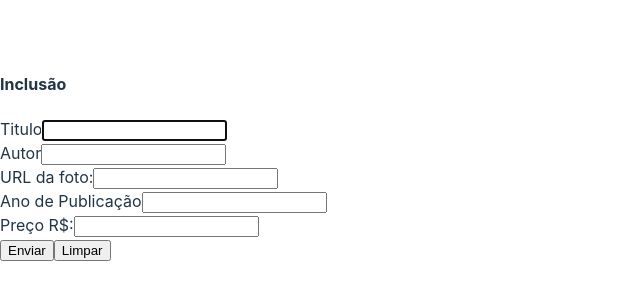
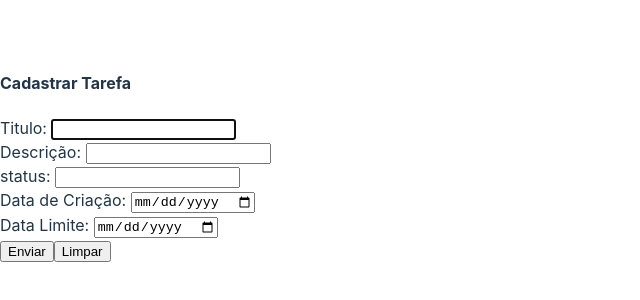
Before and after one commit to AliceMed03/gestao_tarefas2023_front, a React (Vite) app: page / in a window 1280 px wide. Shown: the part 244-544 px from the top of the page, without its empty margins (0-640 px from the left). Built offline with nearby package versions, Linux system fonts and the light colour scheme.

Commit message:
ajuste para tarefa

```diff
--- a/src/components/cadastrar_tarefa.jsx
+++ b/src/components/cadastrar_tarefa.jsx
@@ -6,57 +6,54 @@ import { useState } from "react";
 //register serve para definir os nomes dos campos do form (validações)
 //handleSubmit, para indicar o método a ser acionado no evento onSubmit do form
 //form onSubmit={handleSubmit(salvar)}
-const InclusaoLivros = () => {
+const Cadastrar_tarefa = () => {
     const{ register, handleSubmit } = useForm();
     const [aviso, setAviso] = useState("");
     //método chamado ao enviar form onSubmit
     const salvar = async (campos) => {
         try {
-                    const response = await api.post("livros", campos);
-                    setAviso(`Livro cadastrado com sucesso!"
+                    const response = await api.post("tarefa", campos);
+                    setAviso(`Tarefa cadastrada com sucesso!"
                     ${response.data.id}`);
                 } catch (error) {
-                    setAviso("Erro ao cadastrar livro!");
+                    setAviso("Erro ao cadastrar a tarefa!");
                 }
     }
-    //JSON.stringify() converte um objeto javascript para uma String JSON
-    //alert(JSON.stringify(campos));
-    //lá no html puro usavamos titulo.value para pegar valor
 
     //aqui é o que vai ser exibido em tela
     return (
         <div className="container">
-            <h4 className="fst-italic mt-3">Inclusão</h4>
+            <h4 className="fst-italic mt-3">Cadastrar Tarefa</h4>
             <form onSubmit={handleSubmit(salvar)}>
                 <div className="form-group">
-                    <label htmlFor="titulo">Titulo</label>
+                    <label htmlFor="titulo">Titulo: </label>
                     <input type="text" className="form-control" id="titulo"
                     required autoFocus {...register("titulo")}/>
                 </div>
                 <div className="form-group mt-2">
-                    <label htmlFor="autor">Autor</label>
-                        <input type="text" className="form-control" id="autor"
-                        required {...register("autor")}/>
+                    <label htmlFor="descricao">Descrição: </label>
+                        <input type="text" className="form-control" id="descricao"
+                        required {...register("descricao")}/>
                 </div>
                 <div className="form-group mt-2">
-                    <label htmlFor="foto">URL da foto:</label>
-                        <input type="url" className="form-control" id="foto"
+                    <label htmlFor="foto">status: </label>
+                        <input type="text" className="form-control" id="foto"
                         required {...register("foto")}/>
                 </div>
                 <div className="row mt-2">
                     <div className="col-sm-4">
                         <div className="form-group">
-                            <label htmlFor="ano">Ano de Publicação</label>
-                            <input type="number" className="form-control"
-                            id="ano" required {...register("ano")}></input>
+                            <label htmlFor="data_criacao">Data de Criação: </label>
+                            <input type="date" className="form-control" id="data_criacao"
+                            required {...register("ano")}></input>
                         </div>
                     </div>
                 </div>
                 <div className="col-sm-8">
                     <div className="form-group">
-                        <label htmlFor="preco">Preço R$:</label>
-                        <input type="number" className="form-control"
-                        id="preco" step="0.01" required {...register("preco")}></input>
+                        <label htmlFor="data_limite">Data Limite: </label>
+                        <input type="date" className="form-control" id="data_limite"
+                        required {...register("preco")}></input>
                     </div>
                 </div>
                 <input type="submit" className="btn btn-primary mt-3"
@@ -69,4 +66,4 @@ const InclusaoLivros = () => {
     )
 }
 
-export default InclusaoLivros;
+export default Cadastrar_tarefa;
--- a/src/components/config_axios.js
+++ b/src/components/config_axios.js
@@ -3,5 +3,5 @@ import axios from 'axios';
 //criar uma instância Axios com a URL do back end
 //baseURL é a porta que está rodando o backend
 export const api = axios.create({
-  baseURL: 'http://localhost:3001'
+  baseURL: 'http://localhost:8081'
 });
```
